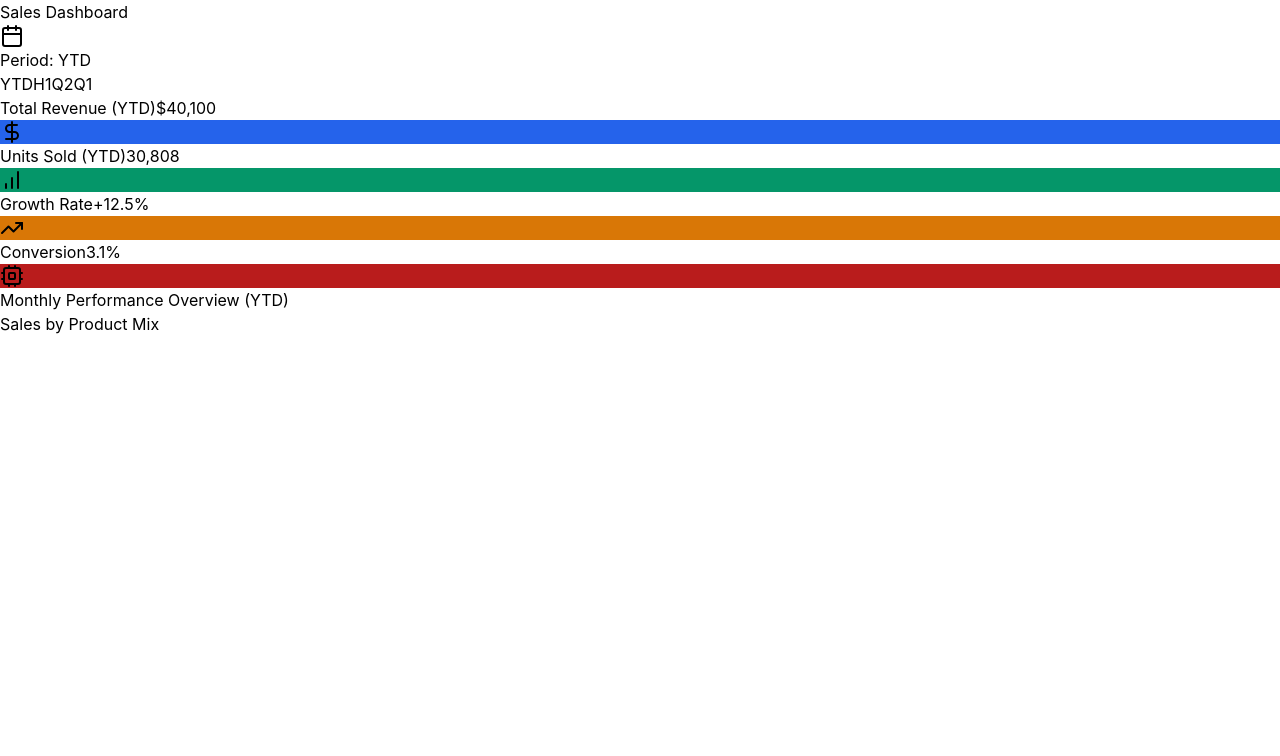
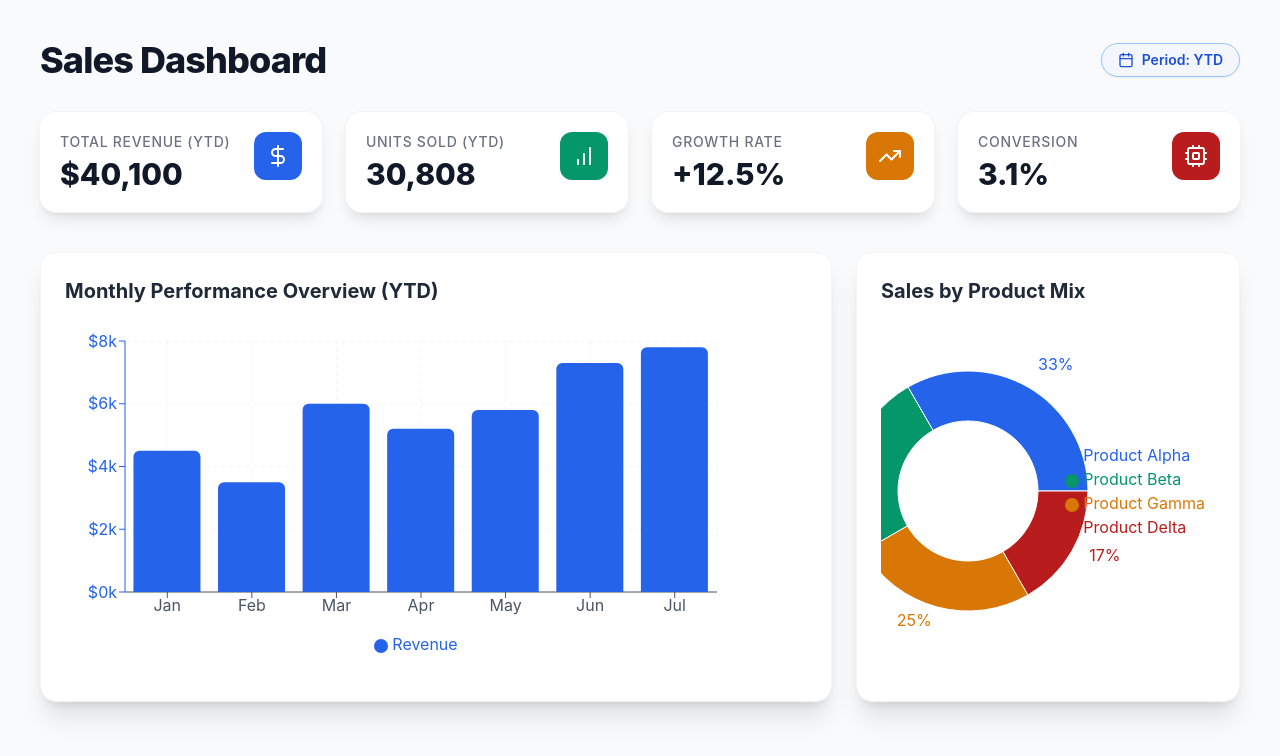
Before and after one commit to Xzavior34/sales-dashboard-atomic-design, a Next.js app: page /dashboard in a window 1280 px wide. Shown: the top 756 px of the page. Built offline with nearby package versions, Linux system fonts and the light colour scheme.

Commit message:
Update tailwind.config.js

```diff
--- a/tailwind.config.js
+++ b/tailwind.config.js
@@ -1,8 +1,10 @@
 /** @type {import('tailwindcss').Config} */
 module.exports = {
-  // CRITICAL: This 'content' array must list all directories containing your classes.
+  // FINAL FIX: This content array explicitly targets files inside the 'src' folder
+  // which is where your Vercel logs showed the dashboard component lives.
   content: [
-    "./app/**/*.{js,ts,jsx,tsx,mdx}", // Scans your current page.tsx
+    "./src/**/*.{js,ts,jsx,tsx,mdx}",
+    "./app/**/*.{js,ts,jsx,tsx,mdx}",
     "./pages/**/*.{js,ts,jsx,tsx,mdx}",
     "./components/**/*.{js,ts,jsx,tsx,mdx}",
   ],
```
